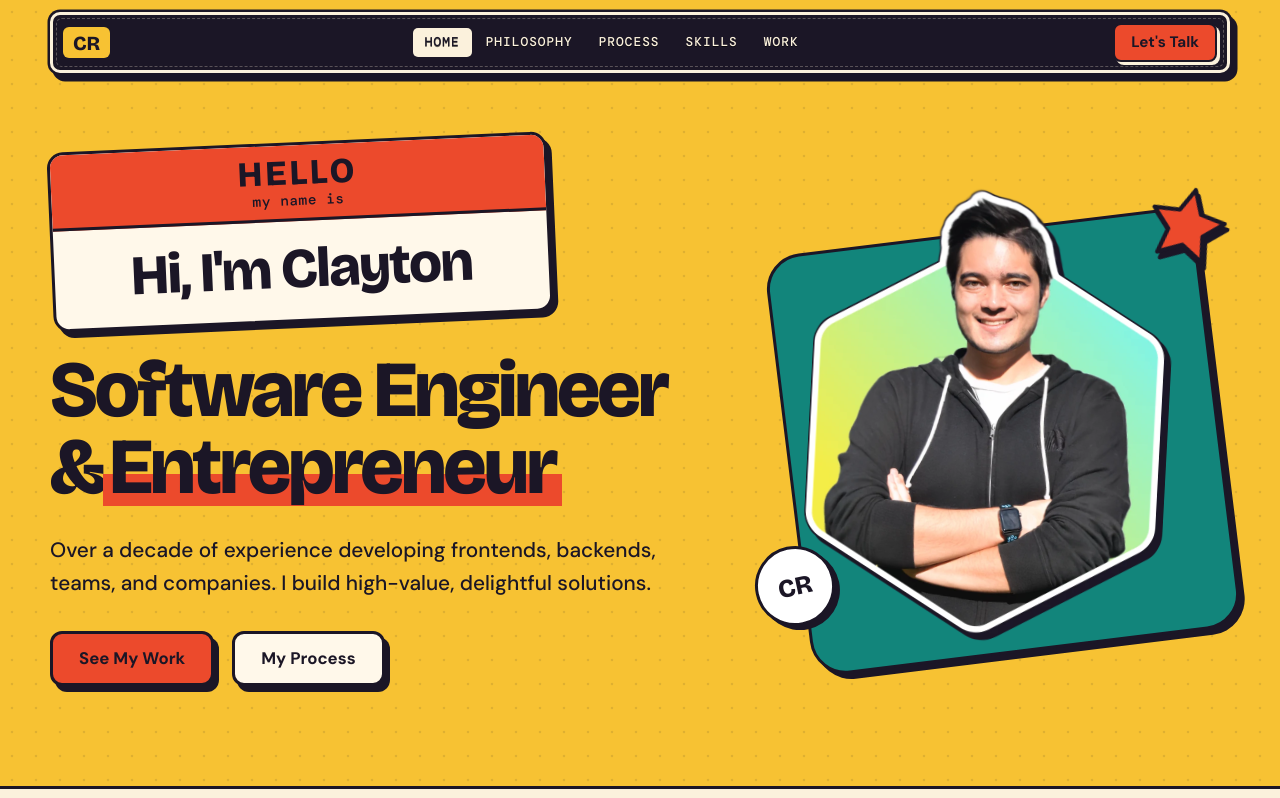
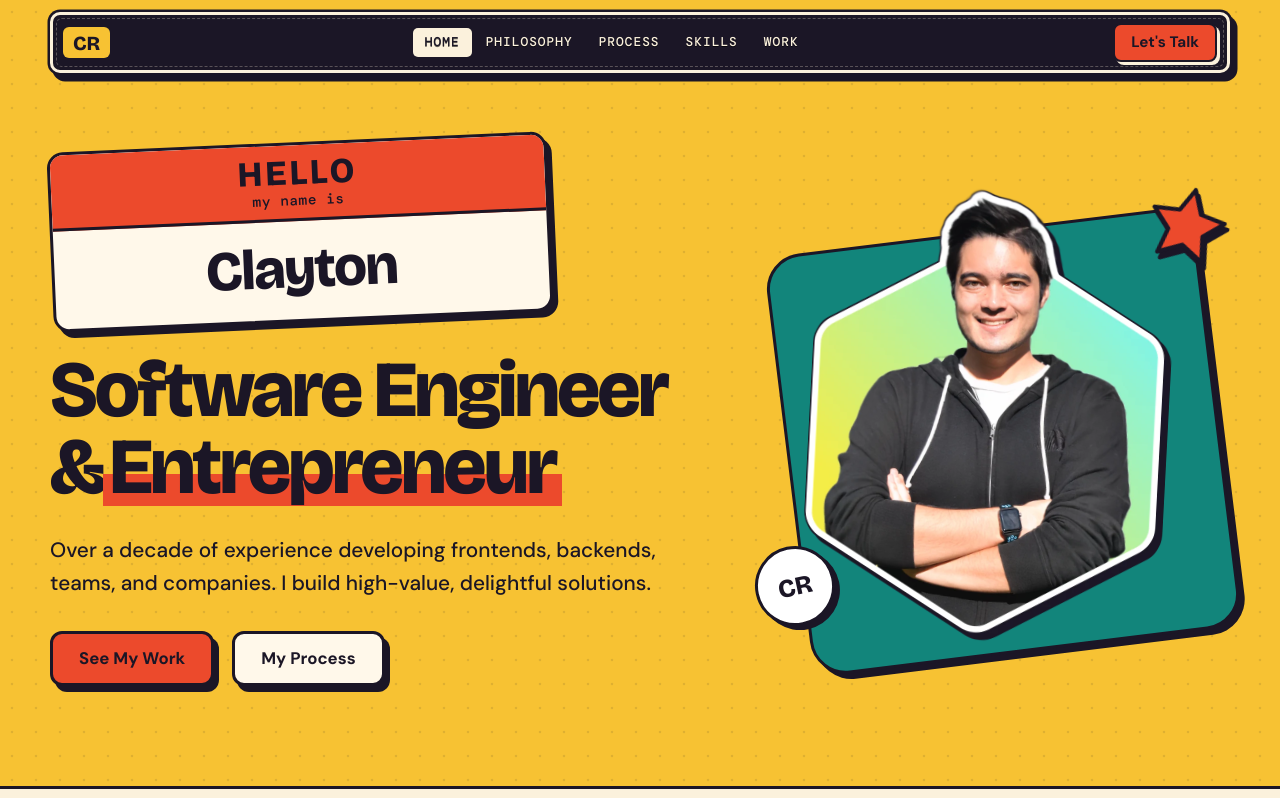
Before and after one commit to cjrieck/cjrieck.github.io, a React (Create React App) app: page / in a window 1280 px wide. Shown: the top 798 px of the page. Built offline with nearby package versions, Linux system fonts and the light colour scheme.

Commit message:
feat: drop the 'Hi, I'm' prefix from the hero name
Co-Authored-By: Claude Haiku 5.5 <noreply@anthropic.com>

```diff
--- a/src/components/hero/hero.tsx
+++ b/src/components/hero/hero.tsx
@@ -10,7 +10,7 @@ export default function Hero() {
           <h1>
             <span className="nametag">
               <span className="top" aria-hidden="true"><b>Hello</b><i>my name is</i></span>
-              <span className="nm">Hi, I'm Clayton</span>
+              <span className="nm">Clayton</span>
             </span>
             <span className="role">Software Engineer &amp;<em>Entrepreneur</em></span>
           </h1>
```
Also changed, not shown: 1 other file (tests, documents, lock files or other folders).
